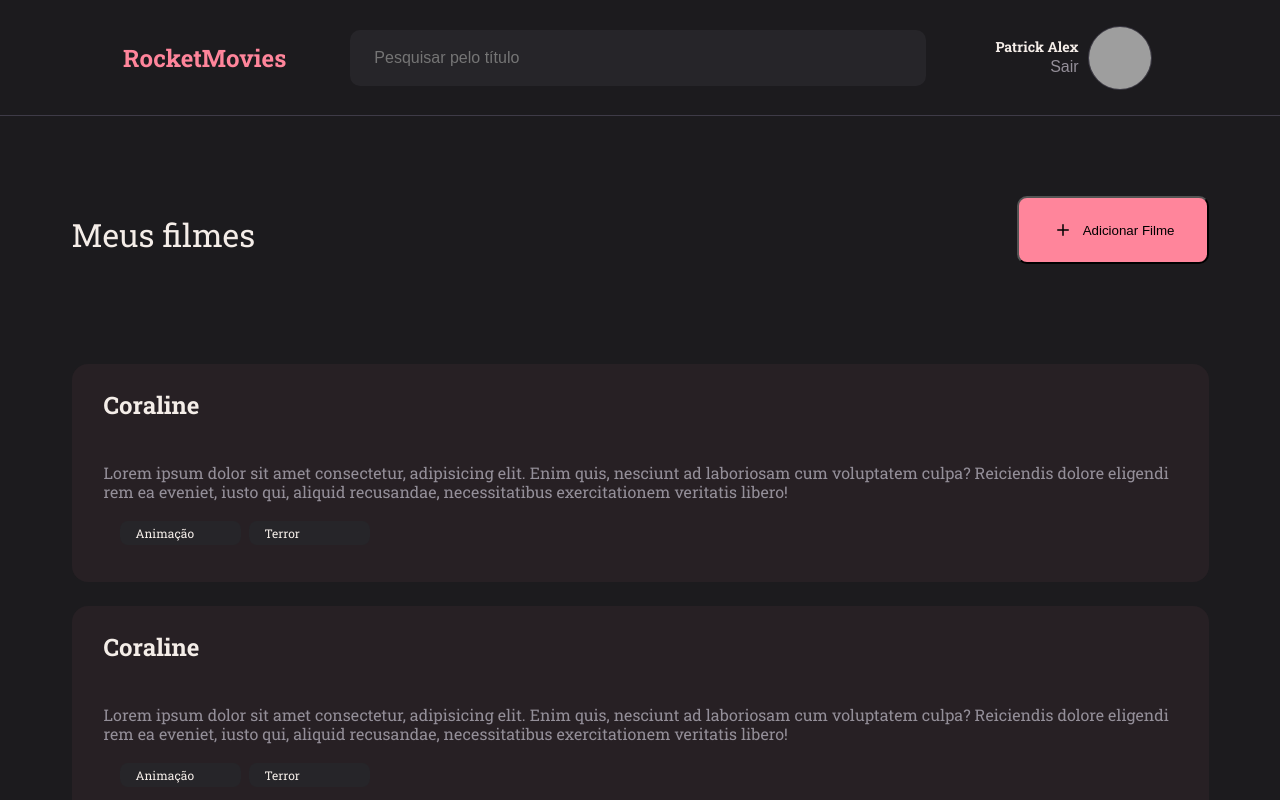
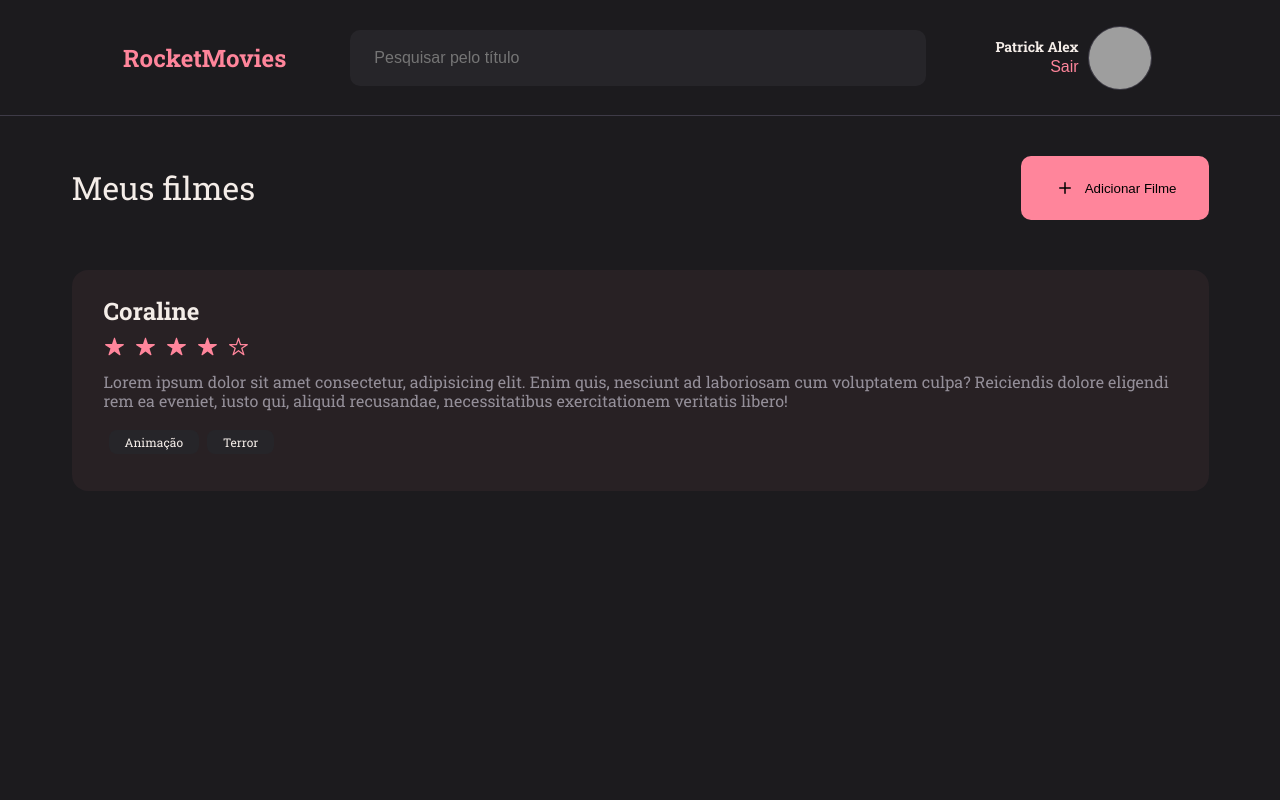
Before and after one commit to Patrick-Cabelin/RocketMovies, a React (Vite) app: page / in a window 1280 px wide. Shown: the top 800 px of the page. Built offline with nearby package versions, Linux system fonts and the light colour scheme; grey boxes are pictures that could not be loaded.

Commit message:
refactory

```diff
--- a/src/assets/components/Button/style.js
+++ b/src/assets/components/Button/style.js
@@ -9,9 +9,11 @@ const Conteiner = styled.button`
   background: ${({theme}) => theme.COLORS.PINK };
 
   border-radius: 1rem;
+  border: none;
 
   display: flex;
   align-items: center;
+  justify-content: center;
 
   padding: 3.2rem;
 
--- a/src/assets/components/ButtonText/style.js
+++ b/src/assets/components/ButtonText/style.js
@@ -4,7 +4,7 @@ export {Container}
 
 const Container = styled.button`
     font-size: 1.6rem;
-    line-height: 2.11rem;
+    line-height: 2.1rem;
 
     border: none;
     background: none;
@@ -12,7 +12,7 @@ const Container = styled.button`
     display:flex;
     flex-direction: row;
     align-items: center;
-    justify-content: space-between;
+    gap: .8rem;
 
-    color:${({ theme }) => theme.COLORS.GRAY_100};
+    color:${({ theme }) => theme.COLORS.PINK};
 `
--- a/src/assets/components/Movies/index.jsx
+++ b/src/assets/components/Movies/index.jsx
@@ -1,6 +1,7 @@
 import { Container, Categorize } from "./style";
 
 import { Tag } from "../Tag";
+import { Rating } from "../Rating";
 
 export{Movies}
 
@@ -8,6 +9,7 @@ function Movies({data, children}){
     return(
         <Container >
         <h2>{data.title}</h2>
+            <Rating/>
             {children}
             <Categorize>
                 {data.tags.map(tag => <Tag key={tag.id} title={tag.title}/>)}
--- a/src/assets/components/Movies/style.js
+++ b/src/assets/components/Movies/style.js
@@ -25,7 +25,7 @@ const Container = styled.section`
         display: flex;
         flex-direction: column;
         gap: .8rem;
-        height: 5.2rem;
+
         margin: 0rem;
 
         color: ${({theme})=> theme.COLORS.ICE};
@@ -37,6 +37,6 @@ const Categorize = styled.footer`
     display: flex;
     flex-direction: row;
     align-items: flex-start;
-    padding: .5rem 1.6rem;
+    padding: .5rem;
     gap: .8rem;
     `
--- a/src/assets/components/Rating/style.js
+++ b/src/assets/components/Rating/style.js
@@ -3,7 +3,7 @@ import styled from "styled-components"
 
 export{ Container }
 
-const Container = styled.div`
+const Container = styled.span`
     display: flex;
     gap: 1rem;
     align-items: center;
--- a/src/assets/components/Tag/style.js
+++ b/src/assets/components/Tag/style.js
@@ -3,7 +3,6 @@ import styled from "styled-components"
 export {Container}
 
 const Container = styled.span`
-    /* font-family: 'Roboto'; */
     font-weight: 400;
     font-size: 1.2rem;
     line-height: 1.4rem;
@@ -12,11 +11,10 @@ const Container = styled.span`
 
     display: flex;
     flex-direction: row;
-    align-items: flex-start;
+    align-items: center;
     padding: .5rem 1.6rem;
     gap: .8rem;
 
-    width: 12.1rem;
     height: 2.4rem;
 
     background: ${({theme})=>theme.COLORS.GRAY_300};
--- a/src/assets/pages/Home/index.jsx
+++ b/src/assets/pages/Home/index.jsx
@@ -40,22 +40,6 @@ function Home(){
                         Lorem ipsum dolor sit amet consectetur, adipisicing elit. Enim quis, nesciunt ad laboriosam cum voluptatem culpa? Reiciendis dolore eligendi rem ea eveniet, iusto qui, aliquid recusandae, necessitatibus exercitationem veritatis libero!
                         </p>
                     </Movies>
-                    <Movies data={data}>
-                        <p>
-                        Lorem ipsum dolor sit amet consectetur, adipisicing elit. Enim quis, nesciunt ad laboriosam cum voluptatem culpa? Reiciendis dolore eligendi rem ea eveniet, iusto qui, aliquid recusandae, necessitatibus exercitationem veritatis libero!
-                        </p>
-                    </Movies>
-                    <Movies data={data}>
-                        <p>
-                        Lorem ipsum dolor sit amet consectetur, adipisicing elit. Enim quis, nesciunt ad laboriosam cum voluptatem culpa? Reiciendis dolore eligendi rem ea eveniet, iusto qui, aliquid recusandae, necessitatibus exercitationem veritatis libero!
-                        </p>
-                    </Movies>
-                    <Movies data={data}>
-                        <p>
-                        Lorem ipsum dolor sit amet consectetur, adipisicing elit. Enim quis, nesciunt ad laboriosam cum voluptatem culpa? Reiciendis dolore eligendi rem ea eveniet, iusto qui, aliquid recusandae, necessitatibus exercitationem veritatis libero!
-                        </p>
-                    </Movies>
-
                 </main>
             </Content>
        </Container>
--- a/src/assets/pages/Home/style.js
+++ b/src/assets/pages/Home/style.js
@@ -51,4 +51,8 @@ const Content = styled.div`
             color: ${({theme})=> theme.COLORS.ICE}
         }
     }
-`
+    h2 ~ div{
+        margin: 0;
+    }
+
+    `
--- a/src/assets/pages/MoviePreview/index.jsx
+++ b/src/assets/pages/MoviePreview/index.jsx
@@ -2,7 +2,6 @@ import { Container, Author, Content, TitleMovie} from "./style";
 
 import { Header } from '../../components/Header'
 import { Rating } from '../../components/Rating'
-import { Genre } from '../../components/Genre'
 
 export {MoviePreview}
 
@@ -26,9 +25,6 @@ function MoviePreview(){
                     </Author>
                     <div>
 
-                    <Genre/>
-                    <Genre/>
-
                     </div>
 
                 <section>
--- a/src/assets/pages/Profile/Index.jsx
+++ b/src/assets/pages/Profile/Index.jsx
@@ -2,6 +2,9 @@ import { Container, EditInfo } from './style'
 
 import { Input } from '../../components/Input'
 import { Button } from '../../components/Button'
+import { ButtonText } from '../../components/ButtonText'
+
+import { BsArrowLeft } from 'react-icons/bs'
 
 export { Profile }
 
@@ -9,6 +12,9 @@ function Profile (){
     return(
         <Container>
             <header>
+
+            <ButtonText title={'voltar'} icon={BsArrowLeft}/>
+
             <img src="https://github.com/Patrick-Cabelin.png" alt="" />
 
             </header>
--- a/src/assets/pages/Profile/style.js
+++ b/src/assets/pages/Profile/style.js
@@ -7,7 +7,7 @@ const Container= styled.div`
 
         display : flex;
         align-items: center;
-        justify-content: center;
+        justify-content: space-between;
 
         background: rgba(255, 133, 155, 0.05);
 
@@ -20,7 +20,7 @@ const Container= styled.div`
             border-radius: 50%;
             width: 18.6rem;
             height: 18.6rem;
-            margin-top: 5.1rem;
+            margin: 5.1rem 45rem 0 0;
         }
     }
 `
@@ -33,7 +33,7 @@ const EditInfo= styled.form`
 
     width: 34rem;
     height: 100%;
-    margin: 6.3rem auto;
+    margin: 6.4rem auto 0;
 
     div:nth-child(2){
         margin-bottom: 2.4rem;
```
